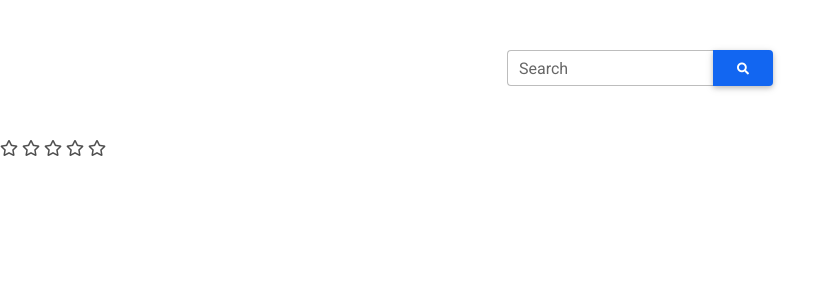
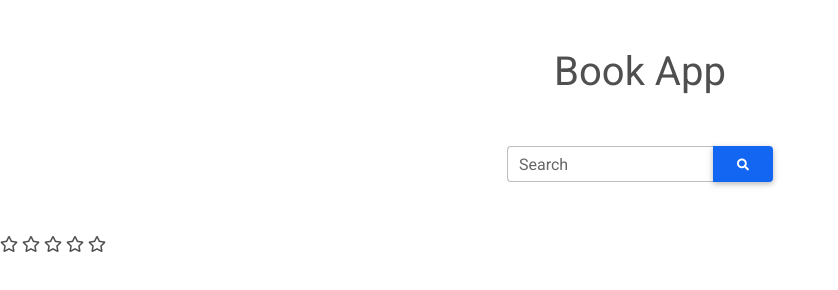
Before and after one commit to BriNelson/book-app, a website: page public/index.html in a window 1280 px wide. Shown: the whole page, without its empty margins (0-838 px from the left). Drawn offline with nearby package versions, Linux system fonts and the light colour scheme.

Commit message:
add app title

```diff
--- a/public/index.html
+++ b/public/index.html
@@ -25,8 +25,10 @@
 
 </head>
 <body>
-   <div class="container-sm">
+   <div class="container-lg">
 
+
+    <h1 class="text-center mt-lg-5">Book App</h1>
   <!-- search bar -->
     <div class="input-group justify-content-lg-center search-bar">
         <div class="form-outline">
@@ -42,6 +44,7 @@
 
 </ul>
 </div>
+
 <i class="far fa-star"></i>
 <i class="far fa-star"></i>
 <i class="far fa-star"></i>
--- a/public/index.js
+++ b/public/index.js
@@ -164,6 +164,10 @@ function searchBook(query) {
 
 }
 
+$('#myModal').on('exampleModal', function () {
+  $('#myInput').trigger('focus')
+})
+
 
 
 
```
